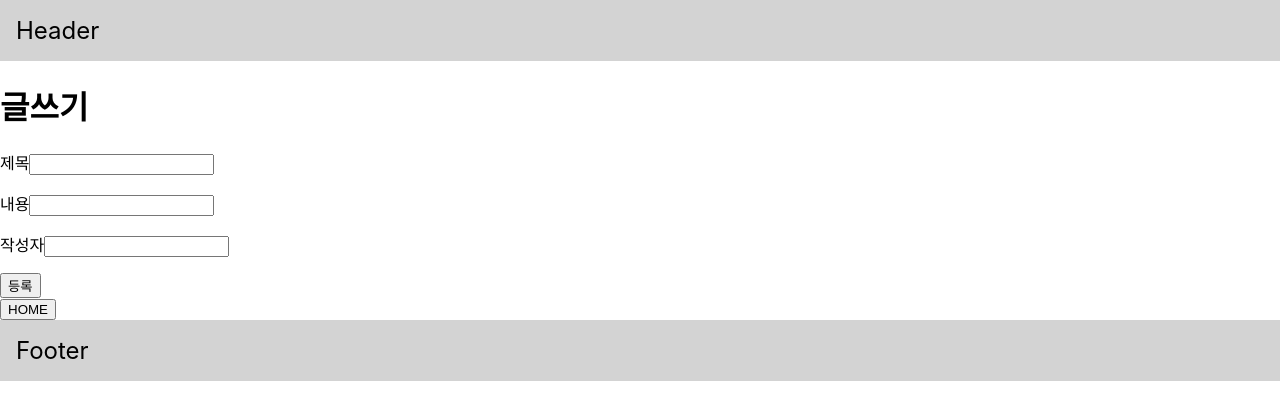
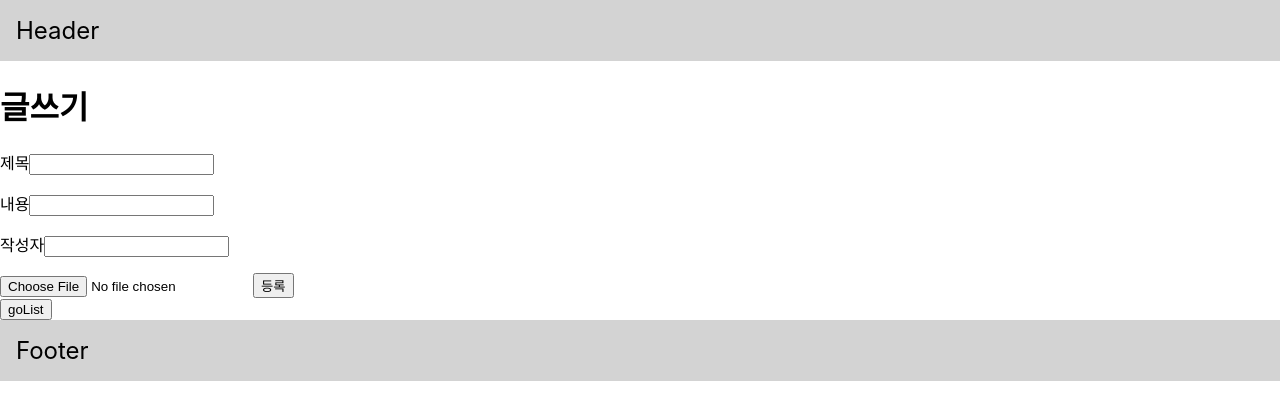
Before and after one commit to oneso123456789/react-study, a React (Create React App) app: page /register in a window 1280 px wide. Shown: the top 420 px of the page. Built offline with nearby package versions, Linux system fonts and the light colour scheme.

Commit message:
415 오류

```diff
--- a/src/view/Layout.js
+++ b/src/view/Layout.js
@@ -1,4 +1,4 @@
-import {Outlet, useLocation, useNavigate} from "react-router-dom";
+import {Link, Outlet, useLocation, useNavigate} from "react-router-dom";
 
 
 const Layout = () => {
@@ -12,13 +12,12 @@ const Layout = () => {
             <main>
                 <Outlet/>
             </main>
-                <button
-                    style={urlname !== "/" ? {opacity:'100'}:{opacity:'0'}}
-                    onClick={() => {
-                        navigate('/');
-                    } }
-                >HOME
-                </button>
+
+            <Link to={"/list"}>
+                <button style={urlname !== "/list" ? {opacity: '100'} : {opacity: '0'}}>goList</button>
+            </Link>
+
+
             <footer style={{background: 'lightgray', padding: 16, fontSize: 24}}>Footer</footer>
         </div>
     )
--- a/src/view/List.jsx
+++ b/src/view/List.jsx
@@ -19,7 +19,7 @@ function App() {
 
         <div>
             <ul>
-                커뮤니티<Link to={"/register"}> {" "}  {" "}  {" "} 글쓰기</Link>
+                커뮤니티<Link to={"/register"}><button>글쓰기</button></Link>
             </ul>
             <ul>
                 {list.map(item => (
--- a/src/view/Register.jsx
+++ b/src/view/Register.jsx
@@ -1,47 +1,68 @@
 import React, {useState} from 'react';
 import axios from "axios";
+import {useNavigate} from "react-router-dom";
+
 
 const Register = () => {
-    const [formValue, setformValue] = useState({
+    const navigate = useNavigate();
+    const [formValue, setFormValue] = useState({
         title: '',
         content: '',
-        author: ''
+        author: '',
+        file: ''
     });
 
-    const handleSubmit = async () => {
+
+
+    const handleSubmit = async (e) => {
+        e.preventDefault()
         const registerFormData = new FormData();
+
         registerFormData.append("title", formValue.title)
         registerFormData.append("content", formValue.content)
         registerFormData.append("author", formValue.author)
+        registerFormData.append("file", formValue.files)
+
 
         try {
             const response = await axios({
                 method: "post",
                 url: "/api/register",
                 data: registerFormData,
-                headers: {"Content-Type": "multipart/form-data",},
+                headers: {"Content-Type": "multipart/form-data"},
             });
+            navigate("/list");
+            console.log(response);
+            console.log("폼"+formValue)
         } catch (error) {
             console.log(error);
         }
+
     }
 
+    /** data 할당 */
     const handleChange = (event) => {
-        setformValue({
+        setFormValue({
             ...formValue,
             [event.target.name]: event.target.value
         });
     }
 
+
+
+
     return (
         <div>
-            <form onSubmit={handleSubmit}>
+            <form method={"post"}>
                 <h1>글쓰기</h1>
                 <p>제목<input name={"title"} value={formValue.title} onChange={handleChange}/></p>
                 <p>내용<input name={"content"} value={formValue.content} onChange={handleChange}/></p>
                 <p>작성자<input name={"author"} value={formValue.author} onChange={handleChange}/></p>
-                <button type={"submit"}>등록</button>
+                <input type={"file"} name={"files"}  defaultValue={formValue.file} onChange={handleChange}/>
+                <button type={"button"} onClick={handleSubmit}>등록</button>
             </form>
+
+
         </div>
     )
 }
```
Also changed, not shown: src/App.css (line endings or trailing spaces). Lines whose indentation alone changed are shown as unchanged.
